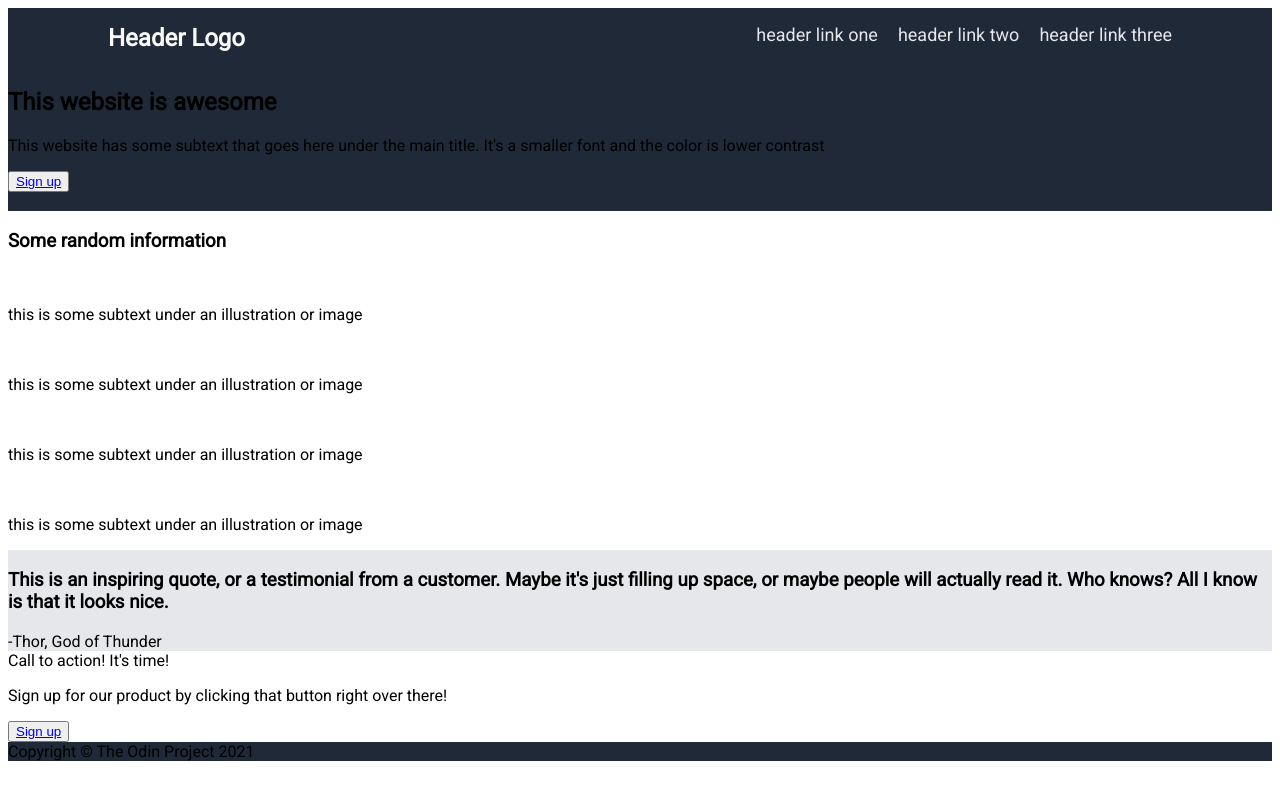
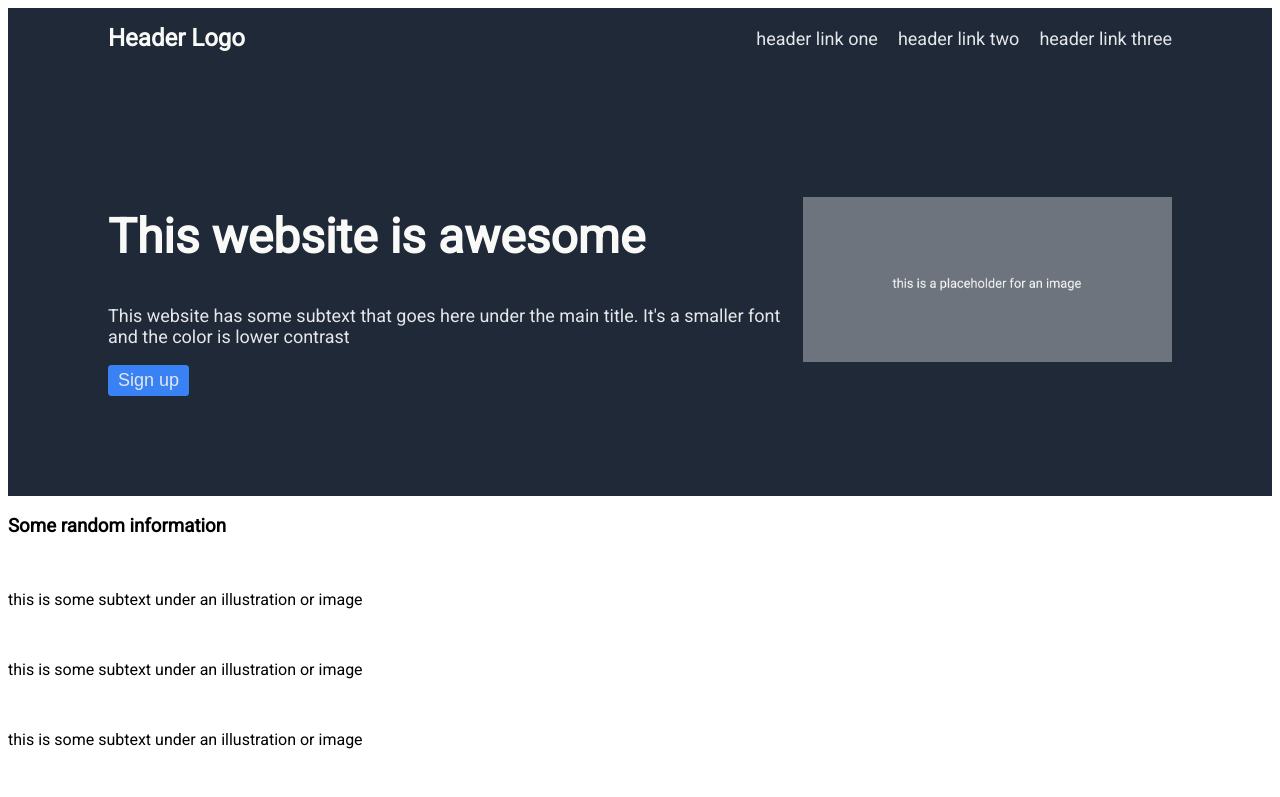
Before and after one commit to elizabethgriffith/odin-landing-page, a plain HTML site: page index.html in a window 1280 px wide. Shown: the top 797 px of the page. Drawn offline with Linux system fonts and the light colour scheme.

Commit message:
Style hero section and buttons

```diff
--- a/index.html
+++ b/index.html
@@ -12,19 +12,19 @@
     <header>
         <h1>Header Logo</h1>
         <ul>
-            <li class="navLink"><a href='#'>header link one</a></li>
-            <li class="navLink"><a href='#'>header link two</a></li>
-            <li class="navLink"><a href='#'>header link three</a></li>
+            <li><a href='#' class="navLink">header link one</a></li>
+            <li><a href='#' class="navLink">header link two</a></li>
+            <li><a href='#' class="navLink">header link three</a></li>
         </ul>
     </header>
     <section class="firstSection">
         <section>
-            <h2>This website is awesome</h2>
-            <p>This website has some subtext that goes here under the main title. It's a smaller font and the color is lower contrast</p>
-            <button><a href ='#'>Sign up</a></button>
+            <h2 class="heroMain">This website is awesome</h2>
+            <p class="heroSecondary">This website has some subtext that goes here under the main title. It's a smaller font and the color is lower contrast</p>
+            <button><a href ='#' class="signUp">Sign up</a></button>
         </section>
         <section>
-            <img href='#' alt="">
+            <img src='image-placeholder.png' alt="this is a placeholder for an image">
         </section>
     </section>
     <section class="secondSection">
@@ -59,7 +59,7 @@
             <span>Call to action! It's time!</span>
             <p>Sign up for our product by clicking that button right over there!</p>
         </section>
-        <button><a href='#'>Sign up</a></button>
+        <button><a href='#' class="signUp">Sign up</a></button>
     </section>
     <footer>
         <span>Copyright © The Odin Project 2021</span>
--- a/style.css
+++ b/style.css
@@ -8,10 +8,15 @@ header, footer, .firstSection {
     background-color: #1F2937;
 }
 
-header {
+header, .firstSection {
     display: flex;
     justify-content: space-between;
     padding: 0 100px;
+    align-items: center;
+}
+
+.firstSection {
+    padding: 100px;
 }
 
 ul {
@@ -20,7 +25,7 @@ ul {
     gap: 20px;
 }
 
-.navLink a {
+.navLink, .heroSecondary, .signUp {
     color: #E5E7EB;
     font-size: 18px;
     text-decoration: none;
@@ -30,6 +35,20 @@ h1 {
     font-size: 24px;
     color: #F9FAF8;
 }
+
+.heroMain {
+    color: #F9FAF8;
+    font-size: 48px;
+    font-weight: bolder;
+}
+
+button {
+    background-color: #3882F6;
+    border: 0;
+    padding: 5px 10px;
+    border-radius: 3.5px;
+
+}
 .thirdSection {
     background-color: #E5E7EB;
 }
```
Also changed, not shown: image-placeholder.png (added), white-box-image.png (added).
